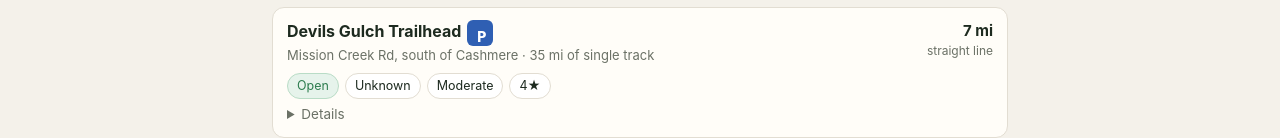
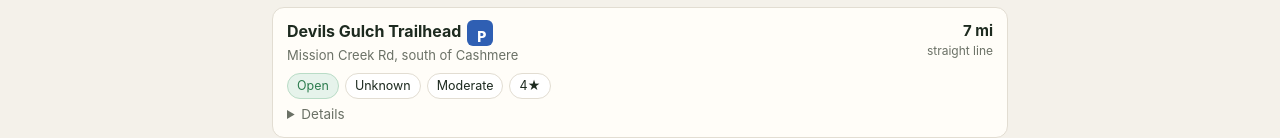
Before and after one commit to joemarcouxid/emoto-trails, a plain HTML site: page index.html in a window 1280 px wide. Shown: the part 162-300 px from the top of the page. Drawn offline with Linux system fonts and the light colour scheme.

Commit message:
Remove unverified trail mileage
Co-Authored-By: Claude Opus 5.5 <noreply@anthropic.com>
Claude-Session: https://claude.ai/code/session_01TVAydw49vRaiyCZaGaiUJ2

```diff
--- a/index.html
+++ b/index.html
@@ -97,7 +97,7 @@
 // season: [startMonth, startDay, endMonth, endDay] = normal open window. null = year-round.
 // diff: 1 (easy) to 5 (expert). rating: outside review score out of 5, or null if none found.
 const SPOTS = [
-  {id:"devils-gulch", park:"Devils Gulch staging area on Mission Creek Rd, about 10 miles south of Cashmere.", name:"Devils Gulch Trailhead", area:"Mission Creek Rd, south of Cashmere · 35 mi of single track",
+  {id:"devils-gulch", park:"Devils Gulch staging area on Mission Creek Rd, about 10 miles south of Cashmere.", name:"Devils Gulch Trailhead", area:"Mission Creek Rd, south of Cashmere",
    lat:47.410, lon:-120.468, nav:"Devils Gulch Trailhead, Mission Creek Rd, Cashmere, WA",
    season:null, diff:3, rating:4, ratingSrc:"Singletracks (Red Hill #1223)",
    trails:"Devils Gulch #1220, Red Devil #1221, Red Hill #1223, Mission Ridge #1201",
```
